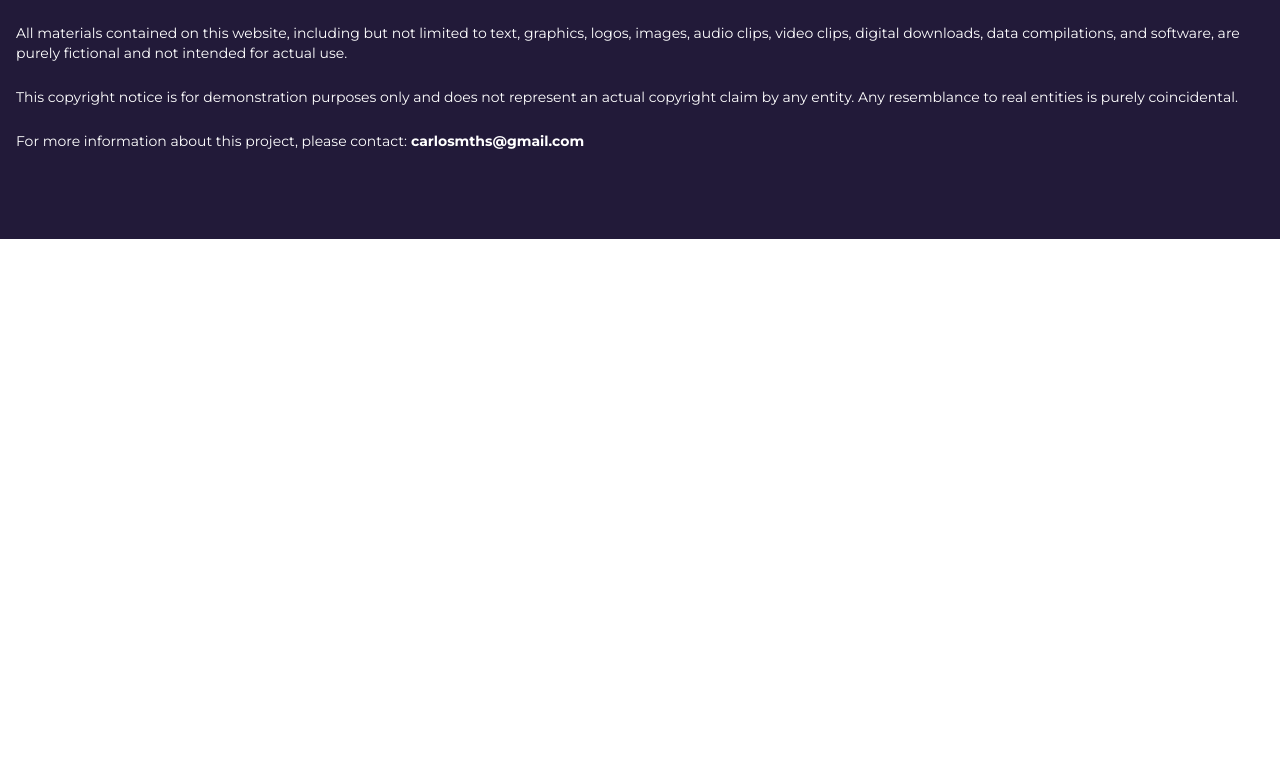
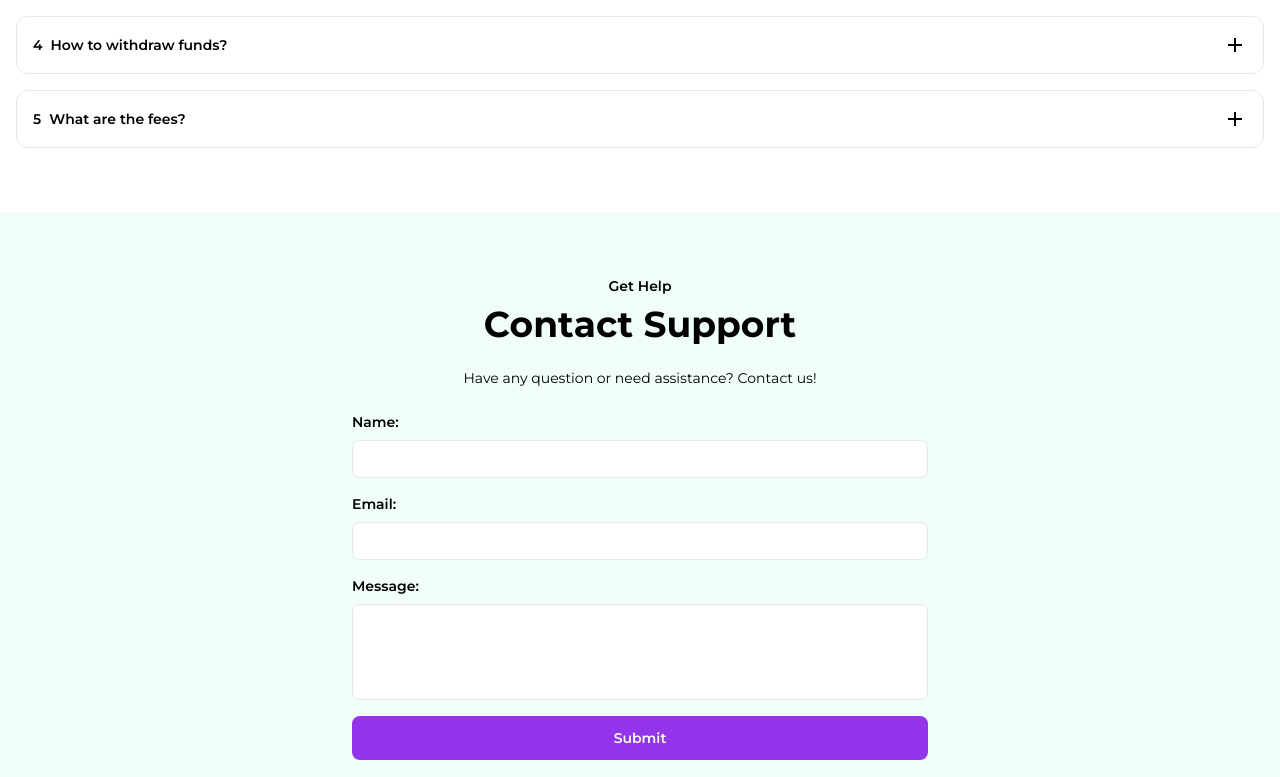
Before and after one commit to carlosmths/cryptomarketpalace, a React (Vite) app: page /exchange in a window 1280 px wide. Shown: the part 1583-2360 px from the top of the page. Before the commit the page ends 1822 px from the top, so only its background shows below. Built offline with nearby package versions, Linux system fonts and the light colour scheme; no server answers.

Commit message:
Contact Form and minor refactoring.

```diff
--- /dev/null
+++ b/src/components/ContactForm.tsx
@@ -0,0 +1,80 @@
+import classNames from 'classnames';
+import { Button } from 'components/Button';
+import React from 'react';
+
+interface FormData {
+  name: string;
+  email: string;
+  message: string;
+}
+
+const ContactForm: React.FC = () => {
+  const [formData, setFormData] = React.useState<FormData>({
+    name: '',
+    email: '',
+    message: '',
+  });
+
+  const handleInputChange = (e: React.ChangeEvent<HTMLInputElement | HTMLTextAreaElement>) => {
+    const { name, value } = e.target;
+    setFormData((prevState) => ({
+      ...prevState,
+      [name]: value,
+    }));
+  };
+
+  const handleSubmit = (e: React.FormEvent): void => {
+    e.preventDefault();
+    console.log(formData);
+    setFormData({ name: '', email: '', message: '' });
+  };
+
+  const inputClasses = 'p-2 border rounded-lg hover:outline hover:outline-1 hover:outline-slate-950';
+  const labelClasses = 'font-semibold';
+
+  return (
+    <form className="flex flex-col max-w-xl mx-auto gap-y-4" onSubmit={handleSubmit}>
+      <div className="flex flex-col gap-y-2">
+        <label className={labelClasses} htmlFor="name">
+          Name:
+        </label>
+        <input
+          type="text"
+          id="name"
+          name="name"
+          className={inputClasses}
+          value={formData.name}
+          onChange={handleInputChange}
+        />
+      </div>
+      <div className="flex flex-col gap-y-2">
+        <label className={labelClasses} htmlFor="email">
+          Email:
+        </label>
+        <input
+          type="email"
+          id="email"
+          name="email"
+          className={inputClasses}
+          value={formData.email}
+          onChange={handleInputChange}
+        />
+      </div>
+      <div className="flex flex-col gap-y-2">
+        <label className={labelClasses} htmlFor="message">
+          Message:
+        </label>
+        <textarea
+          id="message"
+          name="message"
+          className={classNames('resize-none h-24 border rounded-lg', inputClasses)}
+          value={formData.message}
+          onChange={handleInputChange}
+        />
+      </div>
+      <Button type="submit">Submit</Button>
+    </form>
+  );
+};
+
+export { ContactForm };
--- a/src/components/TopCryptocurrencies.tsx
+++ b/src/components/TopCryptocurrencies.tsx
@@ -64,6 +64,10 @@ const TopCryptocurrencies: React.FC<TopCryptocurrenciesProps> = ({ limit }) => {
     return () => clearInterval(interval);
   }, []);
 
+  const getGreenOrRedColor = (currency: CryptoCurrency): string => {
+    return Number(getFixedValue(currency.changePercent24Hr)) >= 0 ? 'text-green-700' : 'text-red-700';
+  };
+
   return (
     <div className="top-cryptocurrencies">
       {isLoading
@@ -87,12 +91,10 @@ const TopCryptocurrencies: React.FC<TopCryptocurrenciesProps> = ({ limit }) => {
                   {currency.name} {`(${currency.symbol})`}
                 </span>
               </div>
-              <div className="w-3/12 text-right">${getFixedValue(currency.priceUsd)}</div>
-              <div
-                className={classNames(
-                  'w-3/12 text-right',
-                  Number(getFixedValue(currency.changePercent24Hr)) >= 0 ? 'text-green-700' : 'text-red-700'
-                )}>
+              <div className={classNames('w-3/12 text-right', getGreenOrRedColor(currency))}>
+                ${getFixedValue(currency.priceUsd)}
+              </div>
+              <div className={classNames('w-3/12 text-right', getGreenOrRedColor(currency))}>
                 {getFixedValue(currency.changePercent24Hr)}%
               </div>
             </div>
--- a/src/pages/ExchangePage.tsx
+++ b/src/pages/ExchangePage.tsx
@@ -1,6 +1,8 @@
 import { Button, ButtonVariant } from 'components/Button';
 import { BuySellForm, BuySellType } from 'components/BuySellForm';
+import { ContactForm } from 'components/ContactForm';
 import { Container } from 'components/Container';
+import { FaqAccordion } from 'components/FaqAccordion';
 import { StepsList } from 'components/StepsList';
 import { Tabs } from 'components/Tabs';
 import { TwoColumnContainer } from 'components/TwoColumnContainer';
@@ -25,7 +27,7 @@ const ExchangePage: React.FC = () => {
           />
         </Container>
       </section>
-      <section>
+      <section className="bg-indigo-50">
         <TwoColumnContainer
           leftCol={
             <>
@@ -63,6 +65,51 @@ const ExchangePage: React.FC = () => {
           }
         />
       </section>
+      <section>
+        <Container>
+          <h1>Frequently Asked Questions</h1>
+          <p>Find answers to common questions about cryptocurrency trading on our exchange.</p>
+          <FaqAccordion
+            faqs={[
+              {
+                question: 'How to create an account?',
+                answer:
+                  "To create an account, simply click on the 'Sign Up' button on the top right corner of the page and follow the instructions.",
+              },
+              {
+                question: 'How to deposit funds?',
+                answer:
+                  "To deposit funds, go to your account dashboard and click on the 'Deposit' button. Select the cryptocurrency you want to deposit and follow the provided instructions.",
+              },
+              {
+                question: 'How to place a trade?',
+                answer:
+                  "To place a trade, navigate to the trading page, select the cryptocurrency pair you want to trade, enter the amount and price, and click on the 'Buy' or 'Sell' button.",
+              },
+              {
+                question: 'How to withdraw funds?',
+                answer:
+                  "To withdraw funds, go to your account dashboard, click on the 'Withdraw' button, select the cryptocurrency and amount you want to withdraw, and follow the provided instructions.",
+              },
+              {
+                question: 'What are the fees?',
+                answer:
+                  "Our fees vary depending on the type of trade and the volume. You can find detailed information about our fees on the 'Fees' page.",
+              },
+            ]}
+          />
+        </Container>
+      </section>
+      <section className="bg-teal-50">
+        <Container>
+          <div className="max-w-xl mx-auto text-center">
+            <p className="subheading">Get Help</p>
+            <h2>Contact Support</h2>
+            <p>Have any question or need assistance? Contact us!</p>
+          </div>
+          <ContactForm />
+        </Container>
+      </section>
     </>
   );
 };
```
